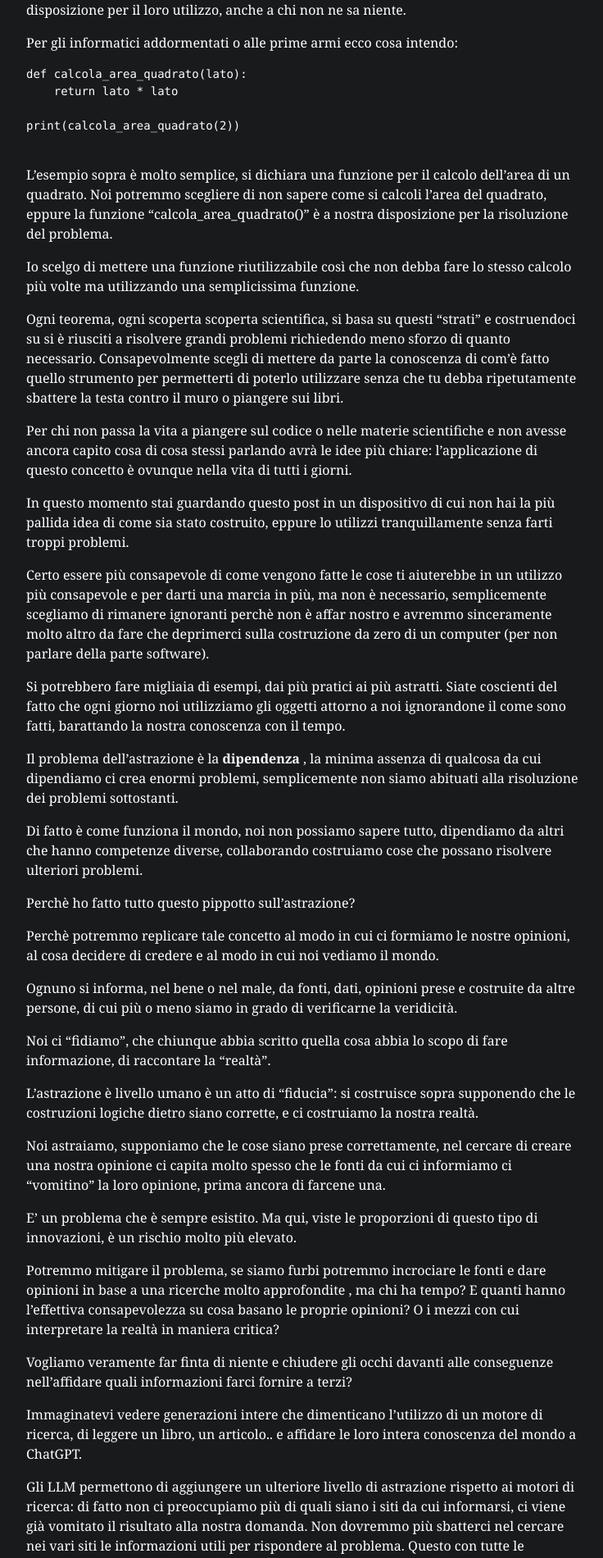
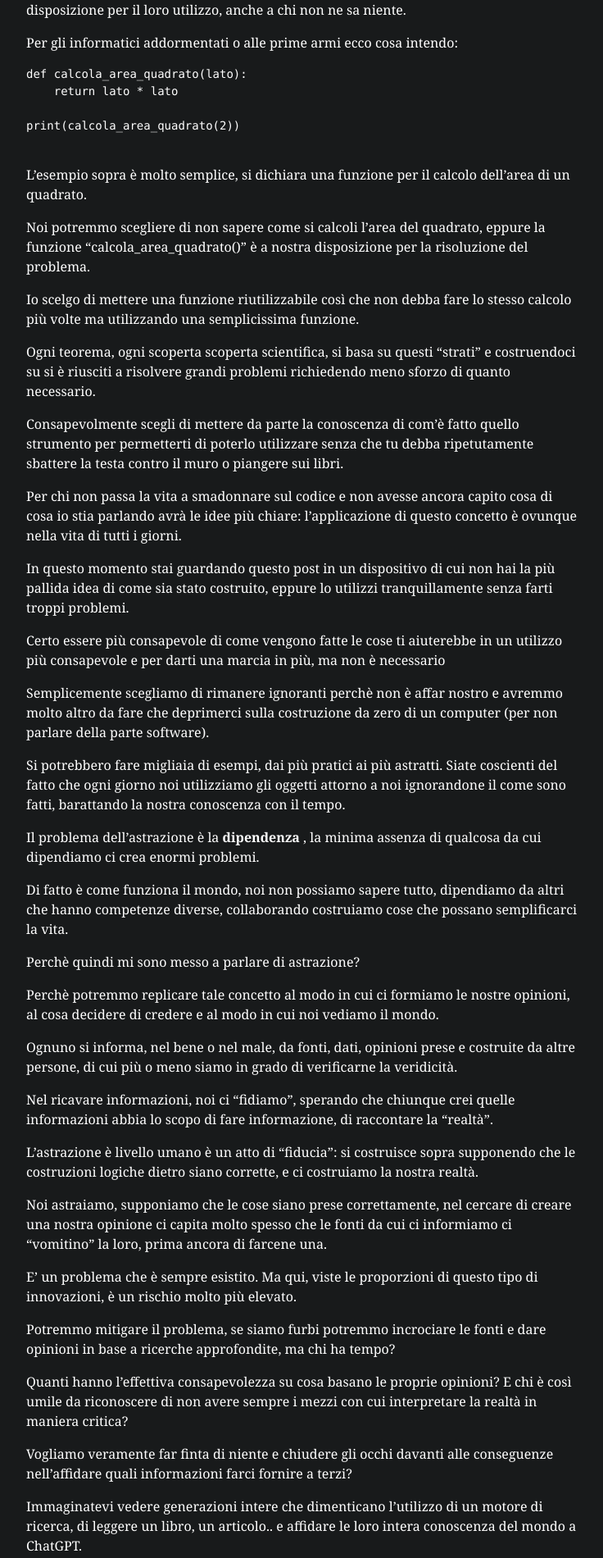
Before and after one commit to EmanuelFadda/EmanuelFadda.github.io, a Jekyll site: the page built from _posts/2025-06-25-educare-i-propri-figli-con-chagpt.md, in a window 1280 px wide. Shown: the part 329-2229 px from the top of the page at 82% size, without its empty margins (270-1006 px from the left). Built offline with Jekyll 4.4.1, drawn with Linux system fonts in a browser that asks for light colours; some web fonts are replaced; some of the changed text lies outside the part shown.

Commit message:
Update 2025-06-25-educare-i-propri-figli-con-chagpt.md

````diff
--- a/_posts/2025-06-25-educare-i-propri-figli-con-chagpt.md
+++ b/_posts/2025-06-25-educare-i-propri-figli-con-chagpt.md
@@ -23,47 +23,59 @@ print(calcola_area_quadrato(2))
 
 ```
 
-L'esempio sopra è molto semplice, si dichiara una funzione per il calcolo dell'area di un quadrato. Noi potremmo scegliere di non sapere come si calcoli l'area del quadrato, eppure la funzione "calcola_area_quadrato()" è a nostra disposizione per la risoluzione del problema.
+L'esempio sopra è molto semplice, si dichiara una funzione per il calcolo dell'area di un quadrato.
+
+Noi potremmo scegliere di non sapere come si calcoli l'area del quadrato, eppure la funzione "calcola_area_quadrato()" è a nostra disposizione per la risoluzione del problema.
 
 Io scelgo di mettere una funzione riutilizzabile così che non debba fare lo stesso calcolo più volte ma utilizzando una semplicissima funzione.
 
-Ogni teorema, ogni scoperta scoperta scientifica, si basa su questi "strati" e costruendoci su si è riusciti a risolvere grandi problemi richiedendo meno sforzo di quanto necessario. Consapevolmente scegli di mettere da parte la conoscenza di com'è fatto quello strumento per permetterti di poterlo utilizzare senza che tu debba ripetutamente sbattere la testa contro il muro o piangere sui libri.
+Ogni teorema, ogni scoperta scoperta scientifica, si basa su questi "strati" e costruendoci su si è riusciti a risolvere grandi problemi richiedendo meno sforzo di quanto necessario.
 
-Per chi non passa la vita a piangere sul codice o nelle materie scientifiche e non avesse ancora capito cosa di cosa stessi parlando avrà le idee più chiare: l'applicazione di questo concetto è ovunque nella vita di tutti i giorni.
+Consapevolmente scegli di mettere da parte la conoscenza di com'è fatto quello strumento per permetterti di poterlo utilizzare senza che tu debba ripetutamente sbattere la testa contro il muro o piangere sui libri.
+
+Per chi non passa la vita a smadonnare sul codice e  non avesse ancora capito cosa di cosa io stia parlando avrà le idee più chiare: l'applicazione di questo concetto è ovunque nella vita di tutti i giorni.
 
 In questo momento stai guardando questo post in un dispositivo di cui non hai la più pallida idea di come sia stato costruito, eppure lo utilizzi tranquillamente senza farti troppi problemi.
 
-Certo essere più consapevole di come vengono fatte le cose ti aiuterebbe in un utilizzo più consapevole e per darti una marcia in più, ma non è necessario, semplicemente scegliamo di rimanere ignoranti perchè non è affar nostro e avremmo sinceramente molto altro da fare che deprimerci sulla costruzione da zero di un computer (per non parlare della parte software).
+Certo essere più consapevole di come vengono fatte le cose ti aiuterebbe in un utilizzo più consapevole e per darti una marcia in più, ma non è necessario
+
+Semplicemente scegliamo di rimanere ignoranti perchè non è affar nostro e avremmo molto altro da fare che deprimerci sulla costruzione da zero di un computer (per non parlare della parte software).
 
 Si potrebbero fare migliaia di esempi, dai più pratici ai più astratti. Siate coscienti del fatto che ogni giorno noi utilizziamo gli oggetti attorno a noi ignorandone il come sono fatti, barattando la nostra conoscenza con il tempo.
 
-Il problema dell'astrazione è la **dipendenza** , la minima assenza di qualcosa da cui dipendiamo ci crea enormi problemi, semplicemente non siamo abituati alla risoluzione dei problemi sottostanti.
+Il problema dell'astrazione è la **dipendenza** , la minima assenza di qualcosa da cui dipendiamo ci crea enormi problemi.
 
-Di fatto è come funziona il mondo, noi non possiamo sapere tutto, dipendiamo da altri che hanno competenze diverse, collaborando costruiamo cose che possano risolvere ulteriori problemi.
+Di fatto è come funziona il mondo, noi non possiamo sapere tutto, dipendiamo da altri che hanno competenze diverse, collaborando costruiamo cose che possano semplificarci la vita.
 
-Perchè ho fatto tutto questo pippotto sull'astrazione?
+Perchè quindi mi sono messo a parlare di astrazione?
 
 Perchè potremmo replicare tale concetto al modo in cui ci formiamo le nostre opinioni, al cosa decidere di credere e al modo in cui noi vediamo il mondo.
 
 Ognuno si informa, nel bene o nel male, da fonti, dati, opinioni prese e costruite da altre persone, di cui più o meno siamo in grado di verificarne la veridicità.
 
-Noi ci "fidiamo", che chiunque abbia scritto quella cosa abbia lo scopo di fare informazione, di raccontare la "realtà".
+Nel ricavare informazioni, noi ci "fidiamo", sperando che chiunque crei quelle informazioni abbia lo scopo di fare informazione, di raccontare la "realtà".
 
 L'astrazione è livello umano è un atto di "fiducia": si costruisce sopra supponendo che le costruzioni logiche dietro siano corrette, e ci costruiamo la nostra realtà.
 
-Noi astraiamo, supponiamo che le cose siano prese correttamente, nel cercare di creare una nostra opinione ci capita molto spesso che le fonti da cui ci informiamo ci "vomitino" la loro opinione, prima ancora di farcene una.
+Noi astraiamo, supponiamo che le cose siano prese correttamente, nel cercare di creare una nostra opinione ci capita molto spesso che le fonti da cui ci informiamo ci "vomitino" la loro, prima ancora di farcene una.
 
 E' un problema che è sempre esistito. Ma qui, viste le proporzioni di questo tipo di innovazioni, è un rischio molto più elevato.
 
-Potremmo mitigare il problema, se siamo furbi potremmo incrociare le fonti e dare opinioni in base a una ricerche molto approfondite , ma chi ha tempo? E quanti hanno l'effettiva consapevolezza su cosa basano le proprie opinioni? O i mezzi con cui interpretare la realtà in maniera critica?
+Potremmo mitigare il problema, se siamo furbi potremmo incrociare le fonti e dare opinioni in base a ricerche approfondite, ma chi ha tempo?
+
+Quanti hanno l'effettiva consapevolezza su cosa basano le proprie opinioni? E chi è così umile da riconoscere di non avere sempre i mezzi con cui interpretare la realtà in maniera critica?
 
 Vogliamo veramente far finta di niente e chiudere gli occhi davanti alle conseguenze nell'affidare quali informazioni farci fornire a terzi?
 
 Immaginatevi vedere generazioni intere che dimenticano l'utilizzo di un motore di ricerca, di leggere un libro, un articolo..  e affidare le loro intera conoscenza del mondo a ChatGPT.
 
-Gli LLM permettono di aggiungere un ulteriore livello di astrazione rispetto ai motori di ricerca: di fatto non ci preoccupiamo più di quali siano i siti da cui informarsi, ci viene già vomitato il risultato alla nostra domanda. Non dovremmo più sbatterci nel cercare nei vari siti le informazioni utili per rispondere al problema. Questo con tutte le conseguenze del caso.
+Gli LLM permettono di aggiungere un ulteriore livello di astrazione rispetto ai motori di ricerca: di fatto non ci preoccupiamo più di quali siano i siti da cui informarsi, ci viene già dato il risultato alla nostra domanda.
 
-Chi ci garantisce che dica sempre il vero?
+Non dovremmo più sbatterci nel cercare nei vari siti le informazioni utili per rispondere al problema. Questo con tutte le conseguenze del caso.
+
+Di sto passo il prossimo step sarà farci iniettare le informazioni direttamente nel cervello, non dovremmo più sforzarci a leggere.
+
+Poi, chi ci garantisce che la fonte dica sempre il vero?
 
 E si, gli LLM possono fare propaganda politica, Deepseek ne è un grande esempio: dopo l'uscita è stato immediatamente censurato per fare in modo che le risposte fossero in linea con la propaganda del Partito Comunista Cinese.
 
````
Also changed, not shown: other parts of _posts/2025-06-25-educare-i-propri-figli-con-chagpt.md (+1 -1 lines).
